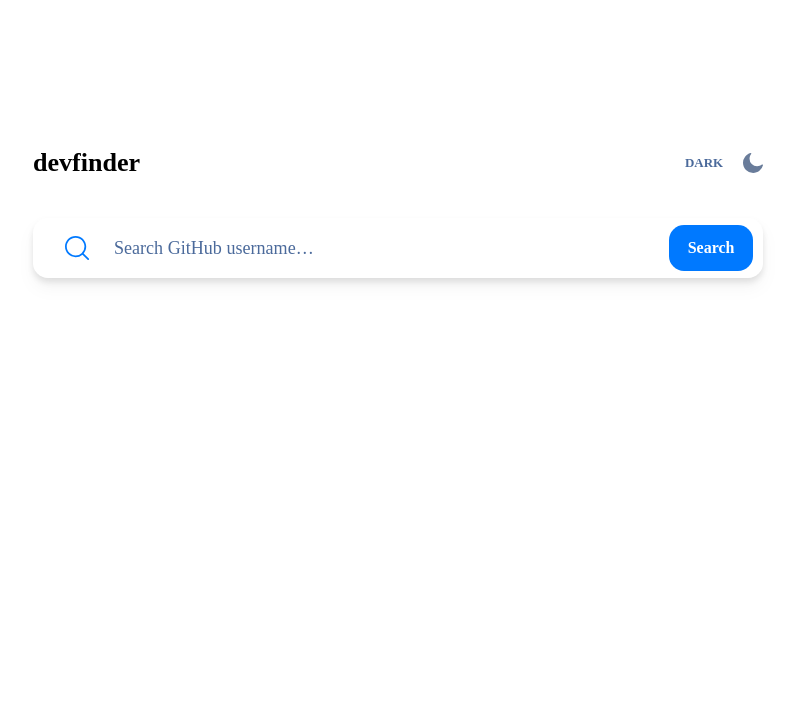
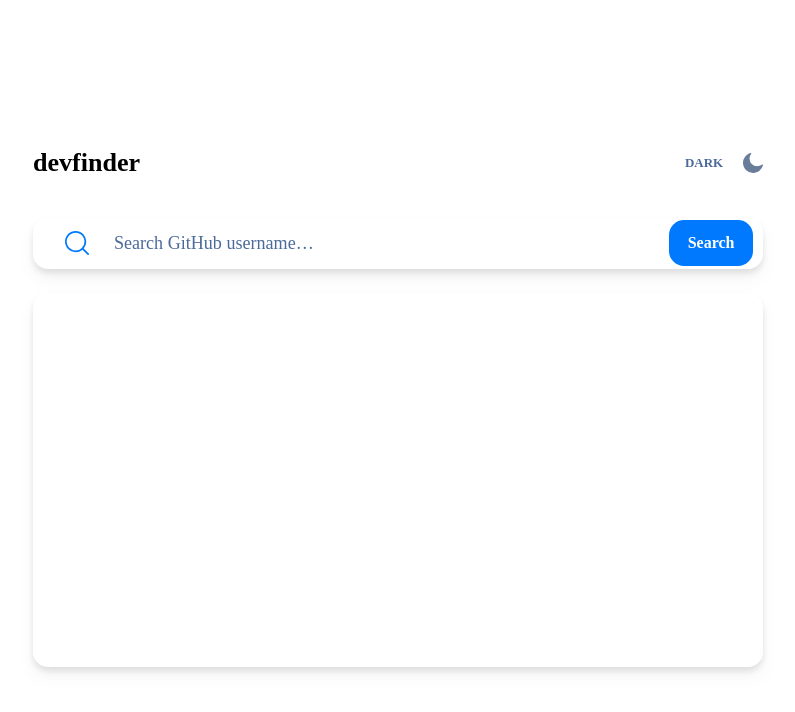
Before and after one commit to anhphucDao/github-user-search-app-fe, a React (Create React App) app: page / in a window 1280 px wide. Shown: the top 712 px of the page, without its empty margins (242-1037 px from the left). Built offline with nearby package versions, Linux system fonts and the light colour scheme.

Commit message:
[f] feature: infoBox - Initialize draft layout for info box container

```diff
--- a/src/App.tsx
+++ b/src/App.tsx
@@ -2,12 +2,14 @@ import React from 'react';
 import './index.css';
 import Header from '../src/components/Header';
 import SearchBar from '../src/components/SearchBar';
+import InfoBox from '../src/components/InfoBox';
 
 function App() {
     return (
-        <div className="flex flex-col mx-auto mt-[1.94rem] sm:mt-[8.75rem] md:mt-[9rem] items-center font-space">
+        <div className="flex flex-col mx-auto mt-[1.94rem] sm:mt-[8.75rem] md:mt-[9rem] items-center font-space h-[41.6875rem]">
             <Header />
             <SearchBar />
+            <InfoBox />
         </div>
     );
 }
--- /dev/null
+++ b/src/components/InfoBox.tsx
@@ -0,0 +1,11 @@
+import React from 'react';
+// import { ReactComponent as LocationIcon } from '../assets/icon-location.svg';
+// import { ReactComponent as TwitterIcon } from '../assets/icon-twitter.svg';
+// import { ReactComponent as WebsiteIcon } from '../assets/icon-website.svg';
+// import { ReactComponent as CompanyIcon } from '../assets/icon-company.svg';
+
+export default function InfoBox() {
+    return (
+        <div className="flex flex-col w-[20.44rem] h-[32.31rem] sm:w-[35.81rem] sm:h-[30.06rem] md:w-[45.63rem] md:h-[27.75rem] rounded-[0.94rem] drop-shadow-lg bg-github-white mt-[1rem] sm:mt-[1.5rem] mb-[5rem] sm:mb-[14.75rem] md:mb-[9rem]"></div>
+    );
+}
```
